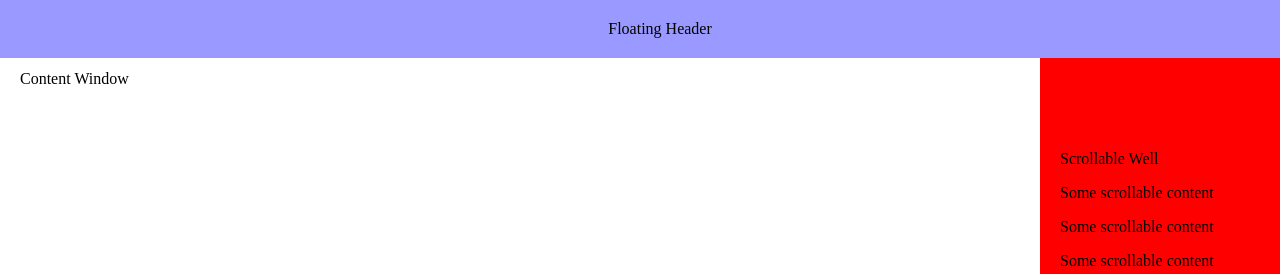
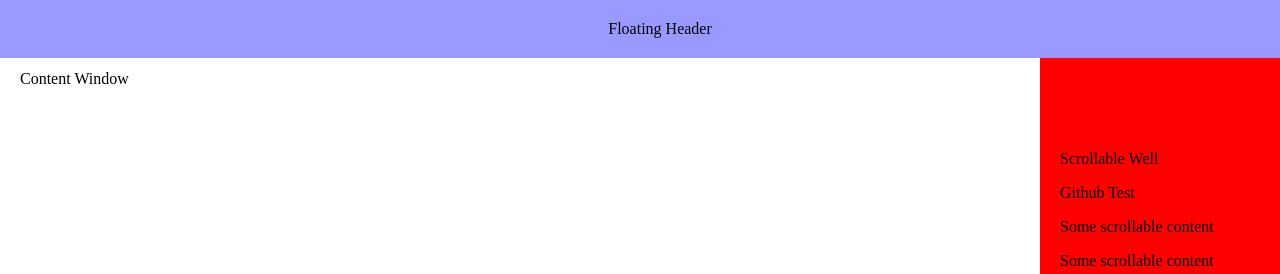
Before and after one commit to solobadia/githubTest, a plain HTML site: page index.html in a window 1280 px wide. Shown: the top 274 px of the page. Drawn offline with Linux system fonts and the light colour scheme.

Commit message:
Update index.html

```diff
--- a/index.html
+++ b/index.html
@@ -18,7 +18,7 @@
     </div>
     <div class="scrollable-well">
         Scrollable Well
-        <p>Some scrollable content</p>
+        <p>Github Test</p>
         <p>Some scrollable content</p>
         <p>Some scrollable content</p>
         <p>Some scrollable content</p>
```
